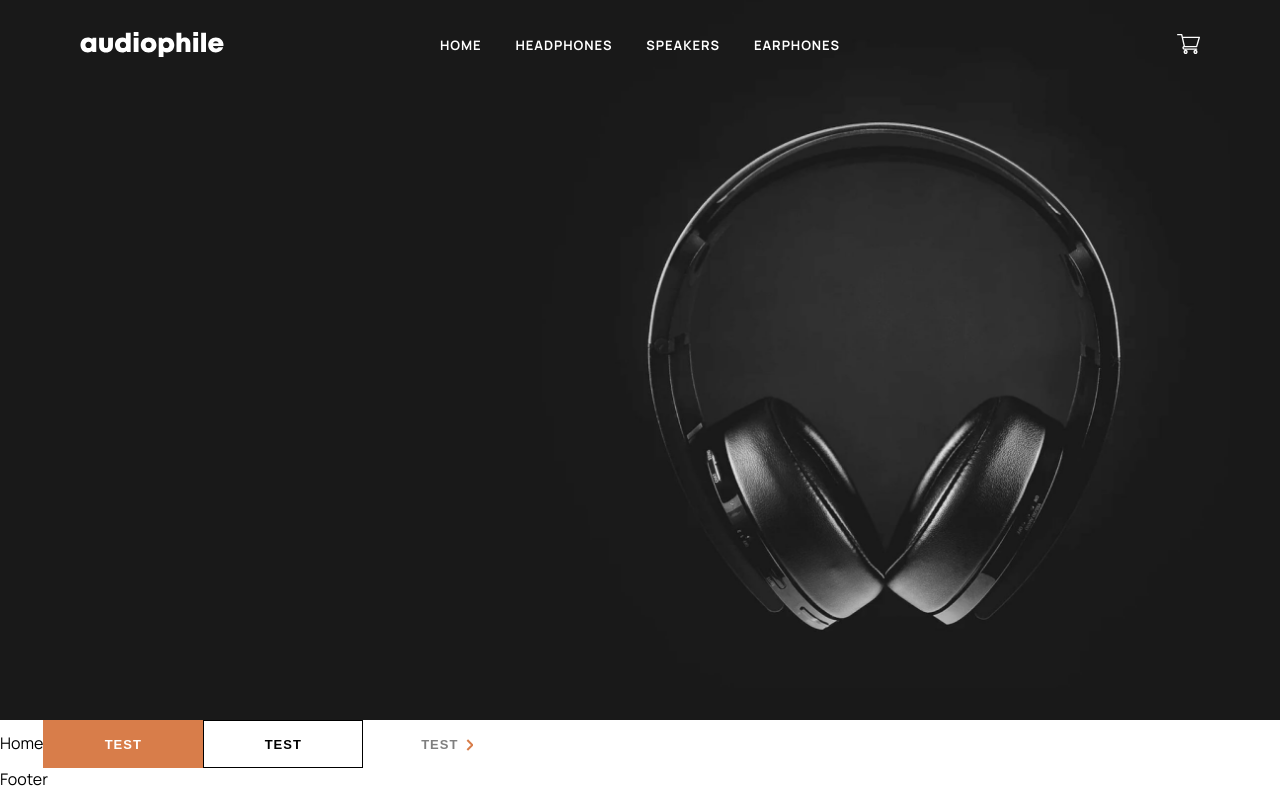
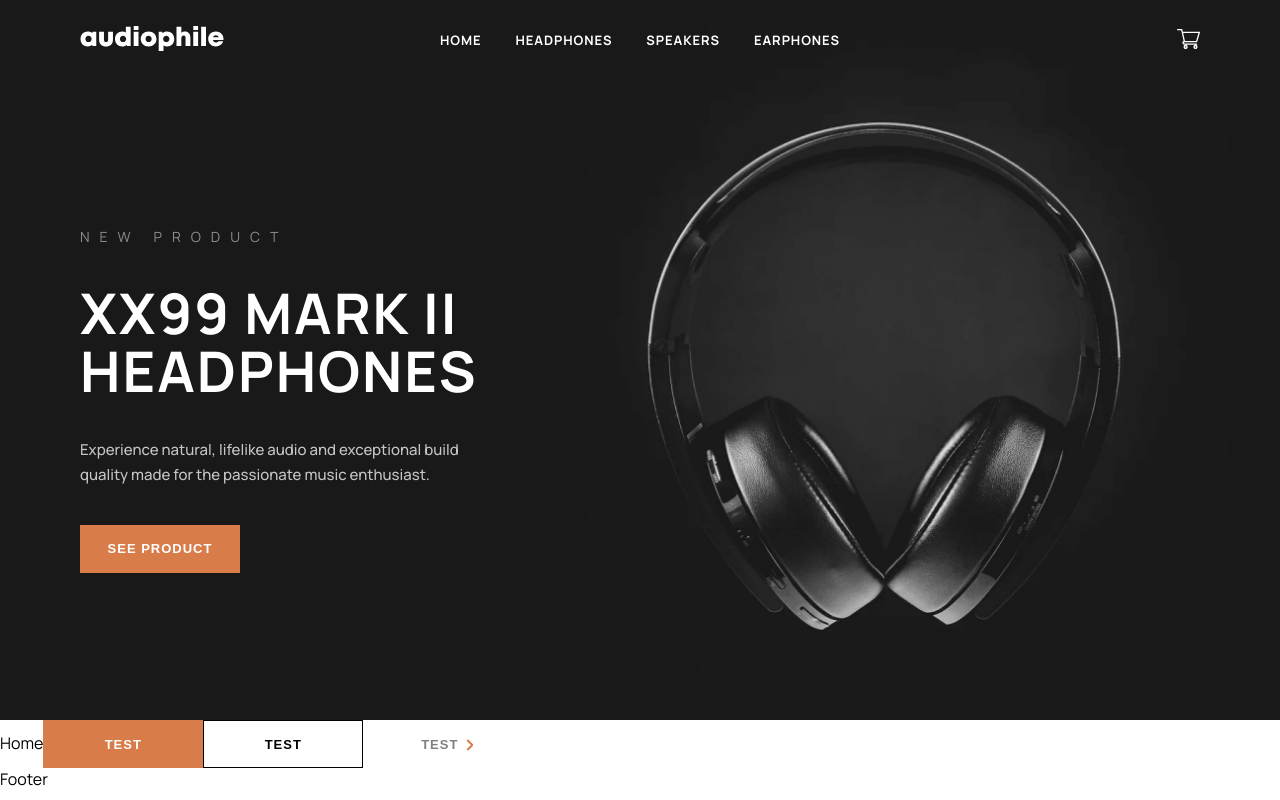
Before and after one commit to KoenvandenBerg/frontendmentor-audiophile-ecommerce-website, a Next.js app: page / in a window 1280 px wide. Built offline with nearby package versions, Linux system fonts and the light colour scheme.

Commit message:
Add and style hero text

```diff
--- a/src/app/components/Header.tsx
+++ b/src/app/components/Header.tsx
@@ -2,6 +2,7 @@ import React from 'react';
 import headerStyles from '@/app/styles/Header.module.css';
 import Link from 'next/link';
 import HamburgerMenu from './HamburgerMenu';
+import Button, { ButtonTypes } from './Button';
 
 const pages = ['Home', 'Headphones', 'Speakers', 'Earphones'];
 
@@ -10,7 +11,9 @@ export default function Header() {
     <div className={headerStyles.headerContainer}>
       <div className={headerStyles.headerContentContainer}>
         <nav className={headerStyles.headerNavContainer}>
-          <HamburgerMenu />
+          <div className={headerStyles.headerHamburgerMenu}>
+            <HamburgerMenu />
+          </div>
           <svg
             width="143"
             height="25"
@@ -58,7 +61,21 @@ export default function Header() {
             </svg>
           </button>
         </nav>
-        <div className={headerStyles.heroText}></div>
+        <div className={headerStyles.heroTextContainer}>
+          <div className={headerStyles.heroText}>
+            <h3>New Product</h3>
+            <h2>XX99 Mark II HeadphoneS</h2>
+            <p>
+              Experience natural, lifelike audio and exceptional build quality
+              made for the passionate music enthusiast.
+            </p>
+            <Button
+              text="See Product"
+              type={ButtonTypes.default}
+              onClick={() => {}}
+            />
+          </div>
+        </div>
       </div>
     </div>
   );
--- a/src/app/styles/Header.module.css
+++ b/src/app/styles/Header.module.css
@@ -43,9 +43,11 @@
 }
 
 .headerContentContainer {
+  height: 100%;
   position: relative;
   max-width: 70rem;
   display: flex;
+  flex-direction: column;
   justify-content: space-between;
   align-items: center;
   margin: 0 1.5rem;
@@ -71,12 +73,17 @@
   align-items: center;
 }
 
+.headerHamburgerMenu {
+  position: absolute;
+  left: 0;
+}
+
 .logo {
   transition: all 0.25s ease-in-out;
   width: 9rem;
   position: absolute;
   left: 50%;
-  top: 2rem;
+  top: 1.6rem;
   margin-left: -4.5rem;
 }
 
@@ -139,10 +146,83 @@
     right: 0;
   }
 }
+
 .cartMenuButton:hover path {
   transition: all 0.15s ease-in-out;
   fill: var(--orange);
 }
 
+.heroTextContainer {
+  width: 100%;
+  height: 100%;
+  display: flex;
+  justify-content: center;
+  align-items: center;
+}
+
 .heroText {
+  width: 20.5rem;
+  height: 18.125rem;
+  display: flex;
+  flex-direction: column;
+  justify-content: space-between;
+  align-items: center;
+  text-align: center;
 }
+
+@media (min-width: 1100px) {
+  .heroTextContainer {
+    justify-content: flex-start;
+  }
+}
+
+@media (min-width: 700px) {
+  .heroText {
+    width: 23.6875rem;
+    height: 21.625rem;
+  }
+}
+
+@media (min-width: 1100px) {
+  .heroText {
+    justify-content: space-between;
+    align-items: flex-start;
+    text-align: start;
+  }
+}
+
+.heroText > h3 {
+  color: rgba(255, 255, 255, 0.5);
+  font-size: 0.875rem;
+  font-style: normal;
+  font-weight: 400;
+  line-height: normal;
+  letter-spacing: 0.625rem;
+  text-transform: uppercase;
+}
+
+.heroText > h2 {
+  color: #fff;
+  font-size: 2.25rem;
+  font-style: normal;
+  font-weight: 700;
+  line-height: 2.5rem;
+  letter-spacing: 0.08038rem;
+  text-transform: uppercase;
+}
+
+@media (min-width: 700px) {
+  .heroText > h2 {
+    font-size: 3.5rem;
+    line-height: 3.625rem;
+    letter-spacing: 0.125rem;
+  }
+}
+
+.heroText > p {
+  color: rgba(255, 255, 255, 0.75);
+  font-size: 0.9375rem;
+  font-style: normal;
+  font-weight: 500;
+  line-height: 1.5625rem;
+}
```
